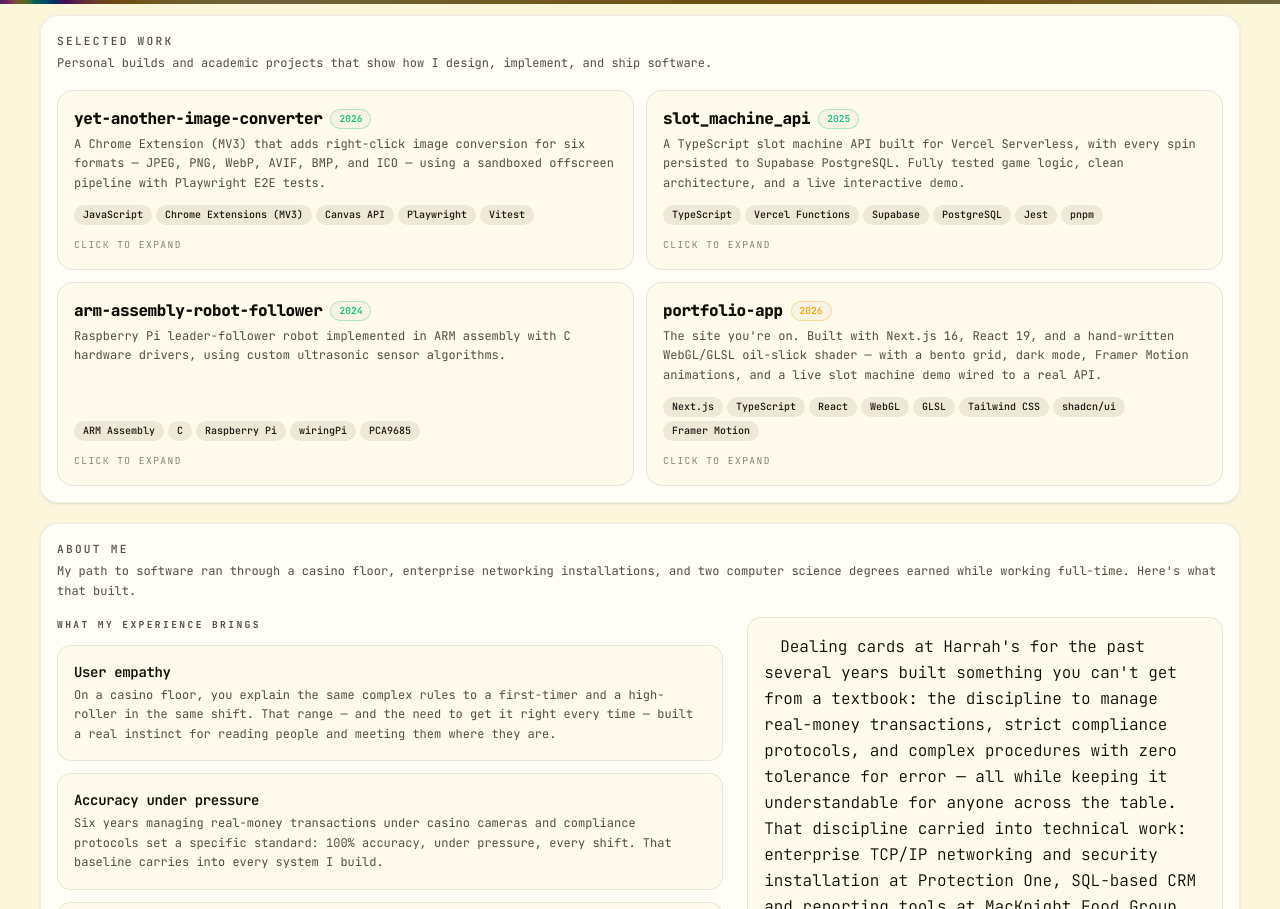
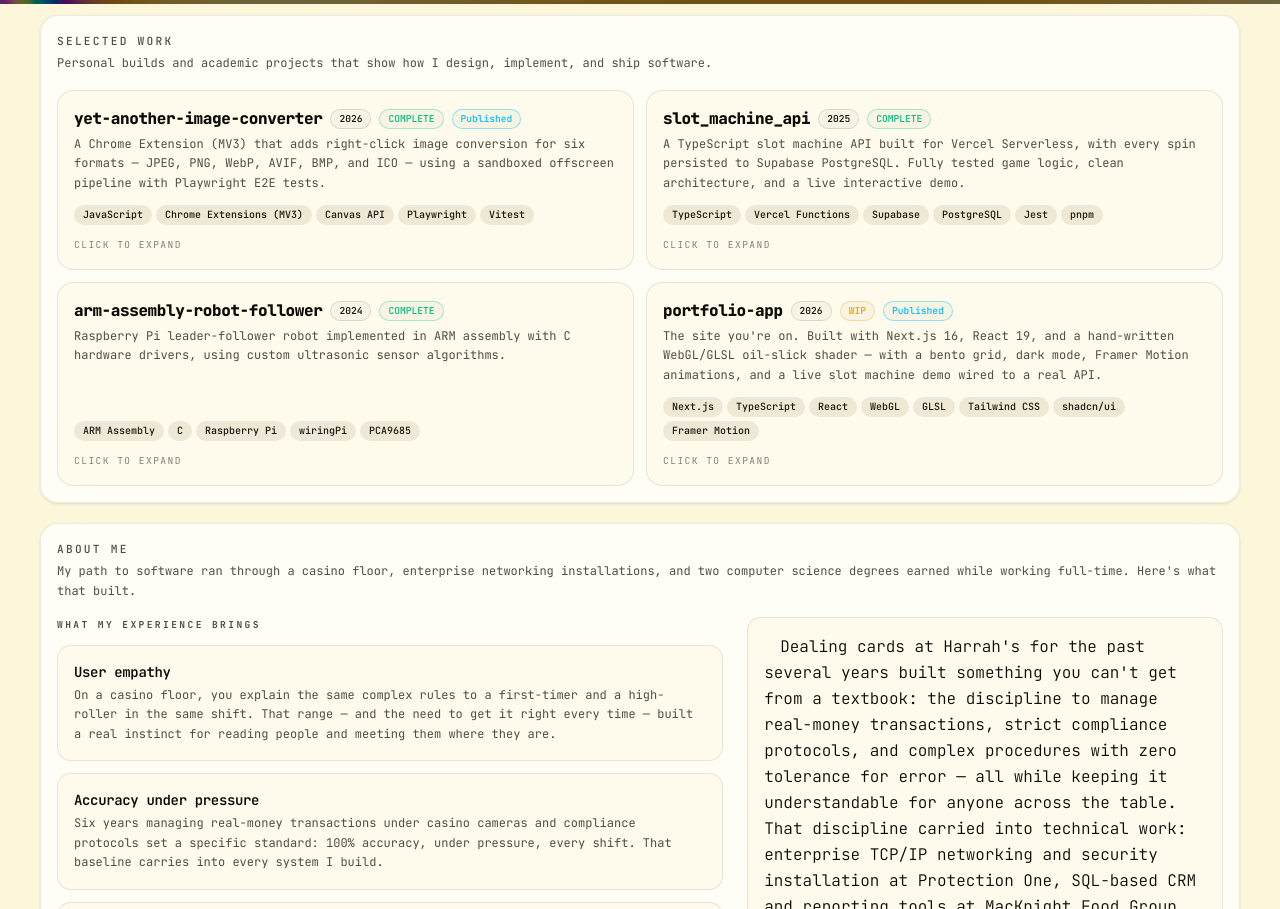
Before and after one commit to mercerius/portfolio-app, a Next.js app: page / in a window 1280 px wide. Shown: the part 796-1705 px from the top of the page. Built offline with nearby package versions, Linux system fonts and the light colour scheme.

Commit message:
feat(project): separated published badge and year badge in project details and grid display

```diff
--- a/app/@modal/(.)projects/[slug]/page.tsx
+++ b/app/@modal/(.)projects/[slug]/page.tsx
@@ -91,6 +91,14 @@ export default function ProjectModal({ params }: ModalPageProps) {
                     <Badge variant="outline" className="font-mono shrink-0">
                       {project.year}
                     </Badge>
+                    {project.published && (
+                      <Badge
+                        variant="outline"
+                        className="font-mono shrink-0 text-sky-400 border-sky-400/40"
+                      >
+                        Published
+                      </Badge>
+                    )}
                     <span
                       className={`text-[0.6rem] font-bold uppercase tracking-[0.2em] shrink-0 ${statusClass[project.status]}`}
                     >
@@ -110,7 +118,7 @@ export default function ProjectModal({ params }: ModalPageProps) {
               </CardHeader>
 
               <CardContent className="flex flex-col gap-5 overflow-y-auto">
-                {hasLiveDemo ? (
+                {!!project.livePreviewMode ? (
                   <Tabs defaultValue="details">
                     <TabsList className="mb-2">
                       <TabsTrigger value="details">Details</TabsTrigger>
--- a/app/projects/[slug]/page.tsx
+++ b/app/projects/[slug]/page.tsx
@@ -57,6 +57,14 @@ export default async function ProjectPage({ params }: ProjectPageProps) {
               <Badge variant="outline" className="font-mono">
                 {project.year}
               </Badge>
+              {project.published && (
+                <Badge
+                  variant="outline"
+                  className="font-mono text-sky-400 border-sky-400/40"
+                >
+                  Published
+                </Badge>
+              )}
               <span
                 className={`text-[0.65rem] font-bold uppercase tracking-[0.2em] ${statusColor[project.status]}`}
               >
@@ -69,7 +77,7 @@ export default async function ProjectPage({ params }: ProjectPageProps) {
           </CardHeader>
 
           <CardContent className="flex flex-col gap-6">
-            {hasLiveDemo ? (
+            {!!project.livePreviewMode ? (
               <ProjectPageTabs project={project}>
                 <ProjectDetails project={project} hasLiveDemo={hasLiveDemo} />
               </ProjectPageTabs>
--- a/components/projects-grid.tsx
+++ b/components/projects-grid.tsx
@@ -52,6 +52,12 @@ export function ProjectsGrid({ projects, startIndex = 0 }: ProjectsGridProps) {
                       </CardTitle>
                       <Badge
                         variant="outline"
+                        className="shrink-0 font-mono text-[0.6rem]"
+                      >
+                        {project.year}
+                      </Badge>
+                      <Badge
+                        variant="outline"
                         className={`shrink-0 font-mono text-[0.6rem] ${
                           project.status === "complete"
                             ? "border-emerald-500/30 text-emerald-500"
@@ -60,8 +66,20 @@ export function ProjectsGrid({ projects, startIndex = 0 }: ProjectsGridProps) {
                               : "text-muted-foreground"
                         }`}
                       >
-                        {project.year}
+                        {project.status === "complete"
+                          ? "COMPLETE"
+                          : project.status === "wip"
+                            ? "WIP"
+                            : "ARCHIVED"}
                       </Badge>
+                      {project.published && (
+                        <Badge
+                          variant="outline"
+                          className="shrink-0 font-mono text-[0.6rem] text-sky-400 border-sky-400/40"
+                        >
+                          Published
+                        </Badge>
+                      )}
                     </div>
                     <CardDescription className="line-clamp-4">
                       {project.description}
```
